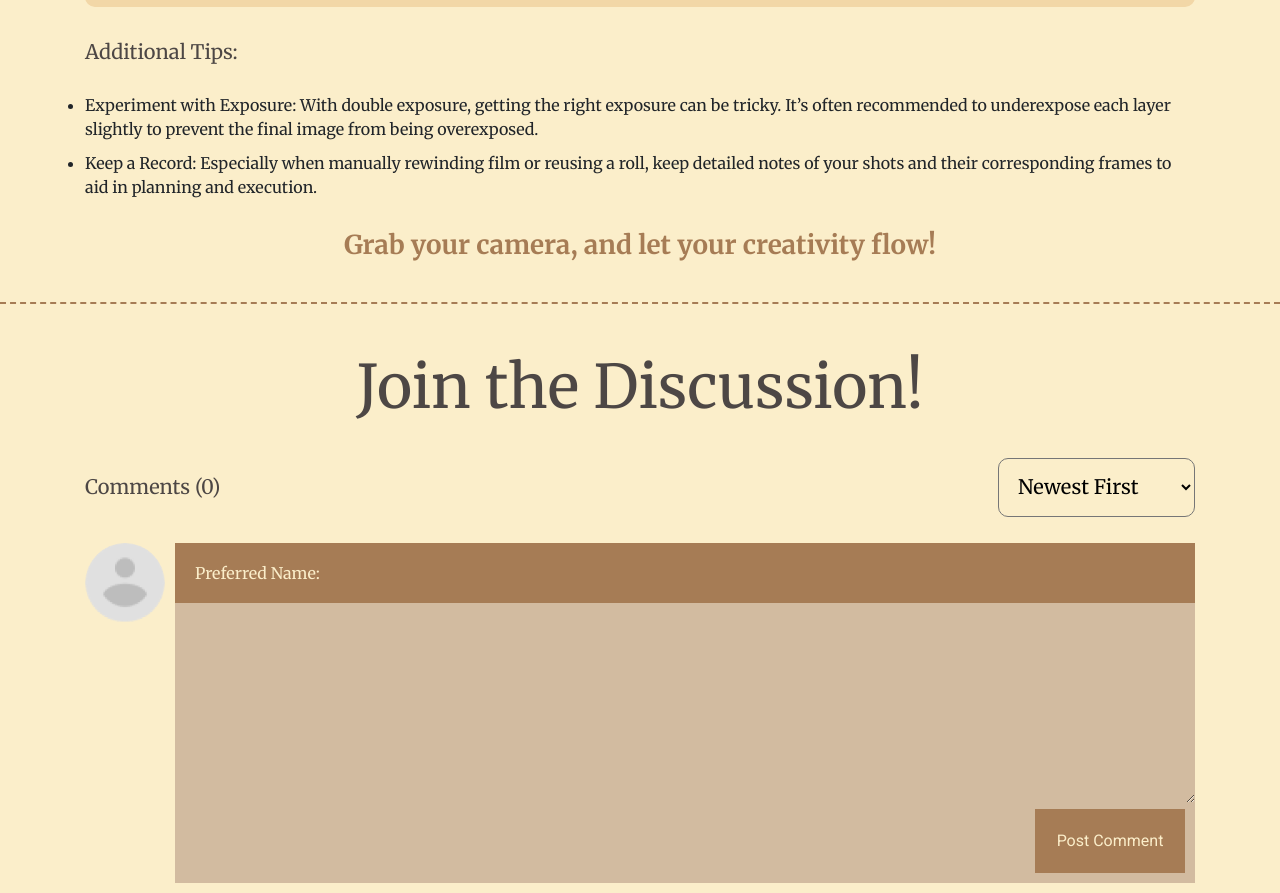
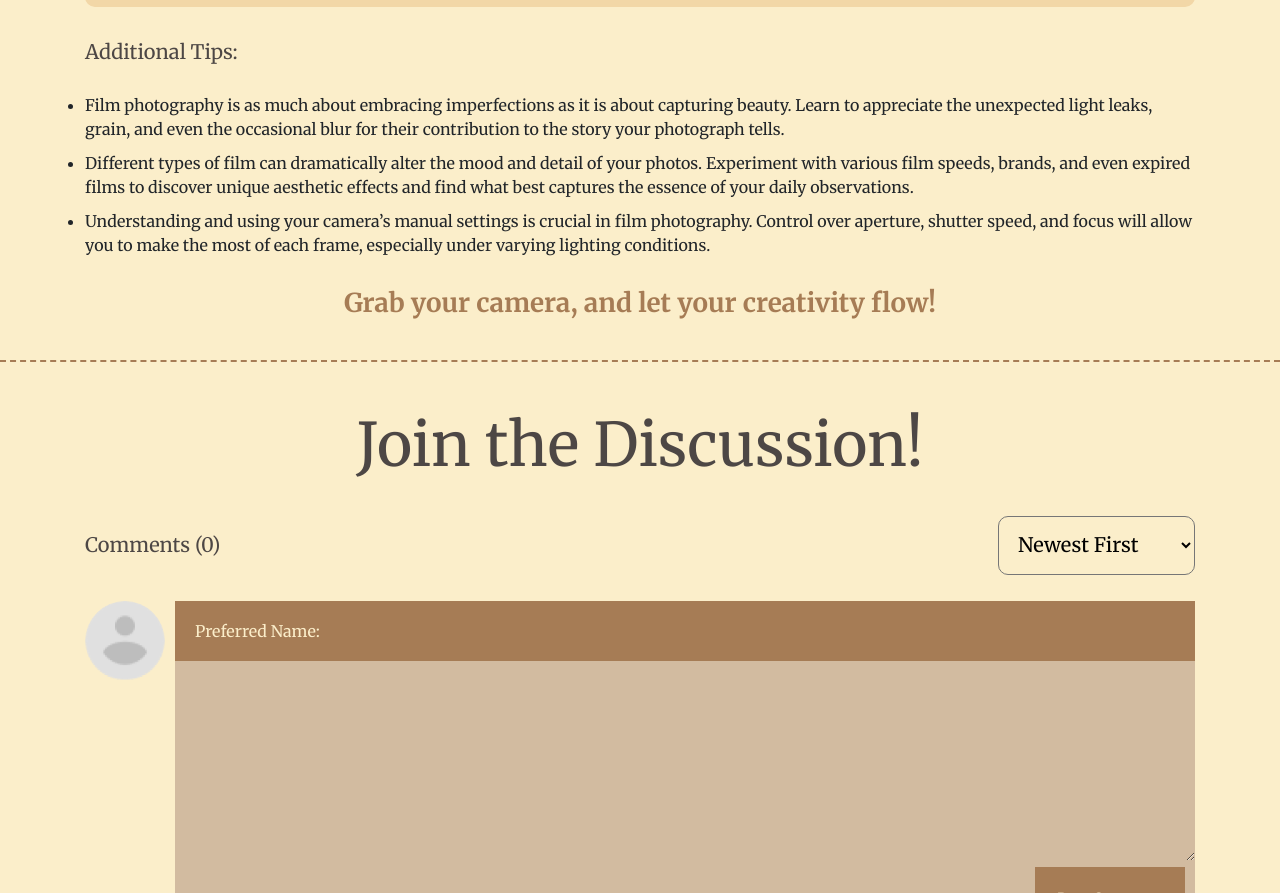
Before and after one commit to YUEGU0513/YUEGU, a plain HTML site: page film2.html in a window 1280 px wide. Shown: the part 4657-5550 px from the top of the page. Drawn offline with nearby package versions, Linux system fonts and the light colour scheme; a web font is replaced by a local one.

Commit message:
Update film2.html

```diff
--- a/film2.html
+++ b/film2.html
@@ -141,12 +141,14 @@
             <div class="film_sm_title">Additional Tips:</div>
             <div class="film_text_list">
                 <ul>
-                    <li>Experiment with Exposure: With double exposure, getting the right exposure can be tricky. It’s
-                        often recommended to underexpose each layer slightly to prevent the final image from being
-                        overexposed.
+                    <li>
+                        Film photography is as much about embracing imperfections as it is about capturing beauty. Learn to appreciate the unexpected light leaks, grain, and even the occasional blur for their contribution to the story your photograph tells.
                     </li>
-                    <li>Keep a Record: Especially when manually rewinding film or reusing a roll, keep detailed notes of
-                        your shots and their corresponding frames to aid in planning and execution.
+                    <li>
+                        Different types of film can dramatically alter the mood and detail of your photos. Experiment with various film speeds, brands, and even expired films to discover unique aesthetic effects and find what best captures the essence of your daily observations.
+                    </li>
+                    <li>
+                        Understanding and using your camera’s manual settings is crucial in film photography. Control over aperture, shutter speed, and focus will allow you to make the most of each frame, especially under varying lighting conditions.
                     </li>
                 </ul>
             </div>
```
